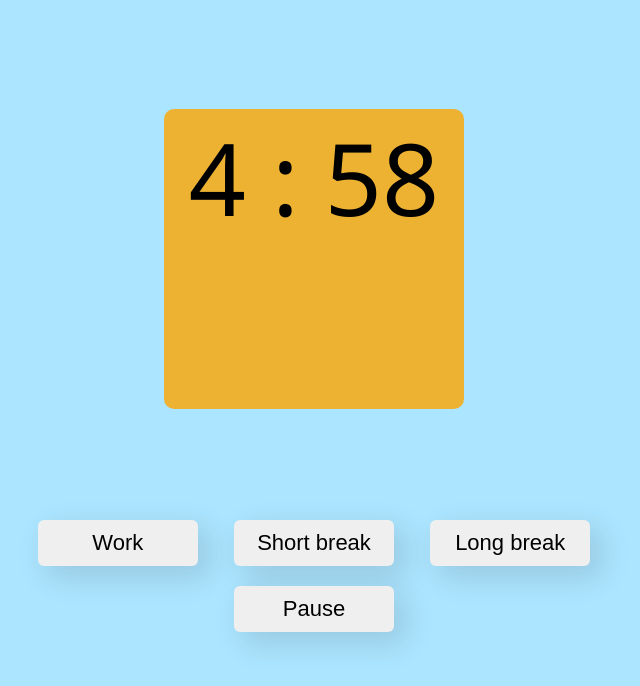
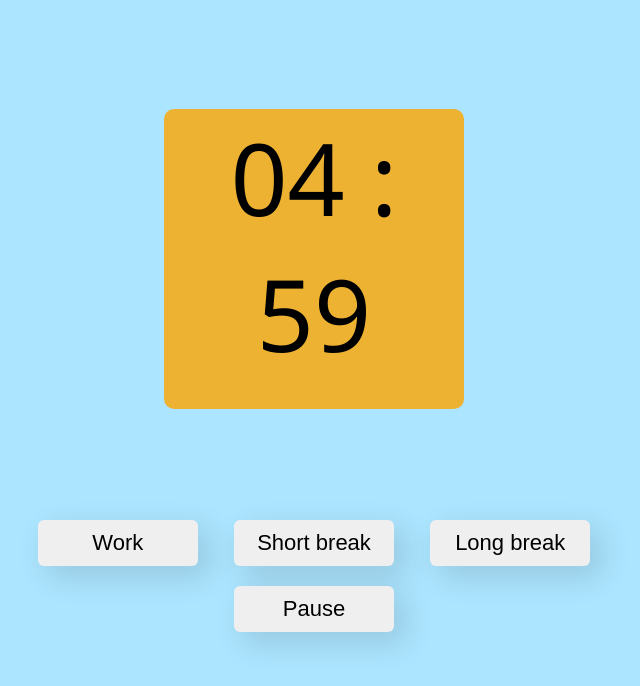
Before and after one commit to Kathrin-ddggxh/pomodoro-timer, a plain HTML site: page index.html in a window 1280 px wide. Both pictures are taken after a click on the button "Short break". Shown: the whole page, without its empty margins (326-966 px from the left). Drawn offline with Linux system fonts and the light colour scheme.

Commit message:
implemented different function for timer
used parseInt, changed parameters for function

```diff
--- a/index.html
+++ b/index.html
@@ -14,7 +14,7 @@
       <button class="work" onclick="countdown(24, 59)" accesskey="w">
         Work
       </button>
-      <button class="short" onclick="countdown(4, 59)" accesskey="s">
+      <button class="short" onclick="countdown(5 * 60)" accesskey="s">
         Short break
       </button>
       <button class="long" onclick="countdown(14, 59)" accesskey="l">
--- a/index.js
+++ b/index.js
@@ -1,20 +1,5 @@
 /*
-function shortBreak() {
-  let minute = 4;
-  let sec = 60;
-  setInterval(function () {
-    document.getElementById("timer").innerHTML = minute + " : " + sec;
-    sec--;
-    if (sec == 00) {
-      minute--;
-      sec = 60;
-      if (minute == 0) {
-        minute = 5;
-      }
-    }
-  }, 1000);
-}
-*/
+
 let timerEl = document.getElementById("timer");
 let intervalID;
 function countdown(min, sec) {
@@ -38,3 +23,27 @@ function countdown(min, sec) {
 function pauseTimer() {
   clearInterval(intervalID);
 }
+
+*/
+
+let timerEl = document.getElementById("timer");
+let intervalID;
+function countdown(duration) {
+  let seconds,
+    minutes = 0;
+  intervalID = setInterval(function () {
+    minutes = parseInt(duration / 60, 10);
+    seconds = parseInt(duration % 60, 10);
+
+    minutes = minutes < 10 ? "0" + minutes : minutes;
+    seconds = seconds < 10 ? "0" + seconds : seconds;
+
+    timerEl.textContent = `${minutes} : ${seconds}`;
+    if (--duration < 0) {
+      clearInterval(intervalID);
+    }
+  }, 1000);
+}
+function pauseTimer() {
+  clearInterval(intervalID);
+}
```
